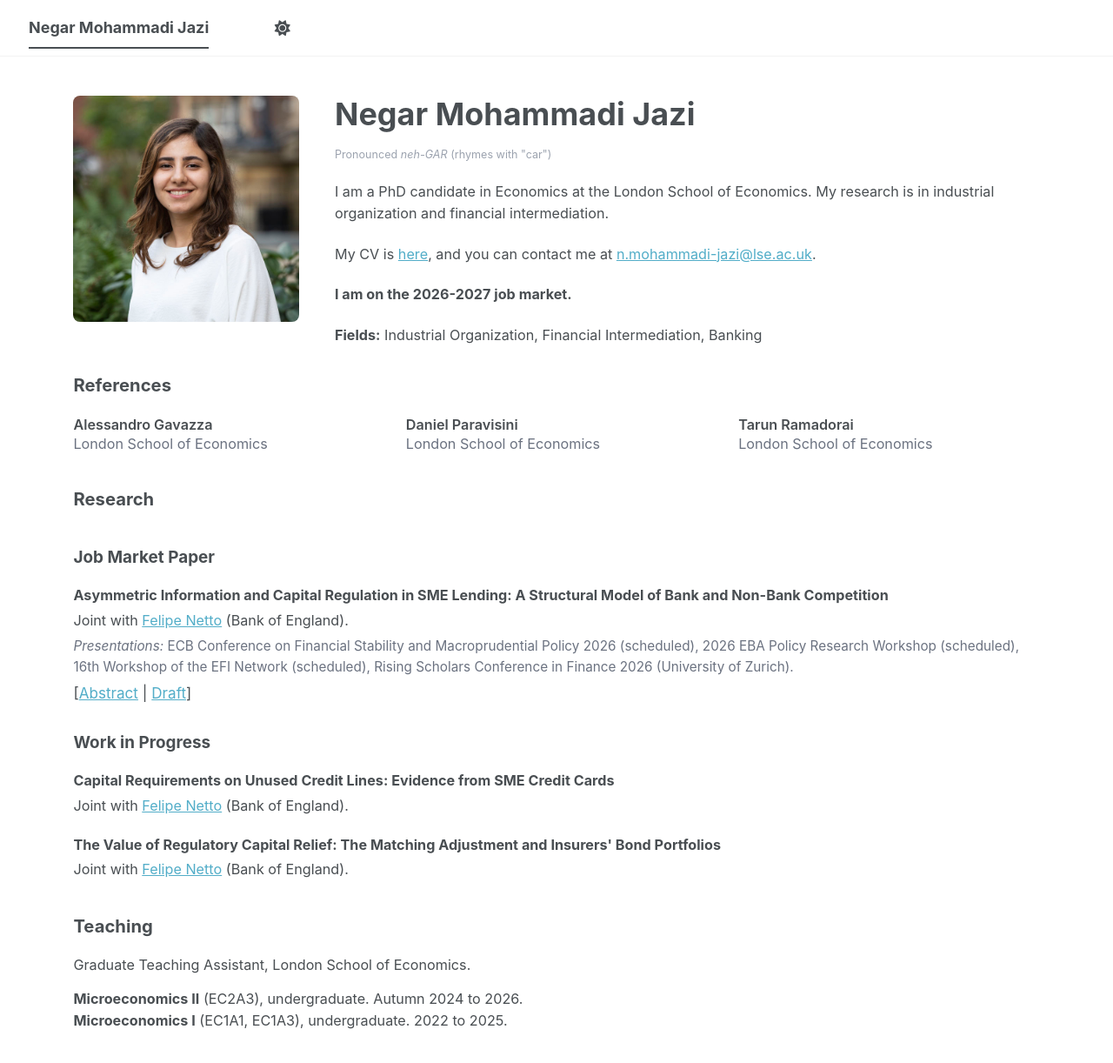
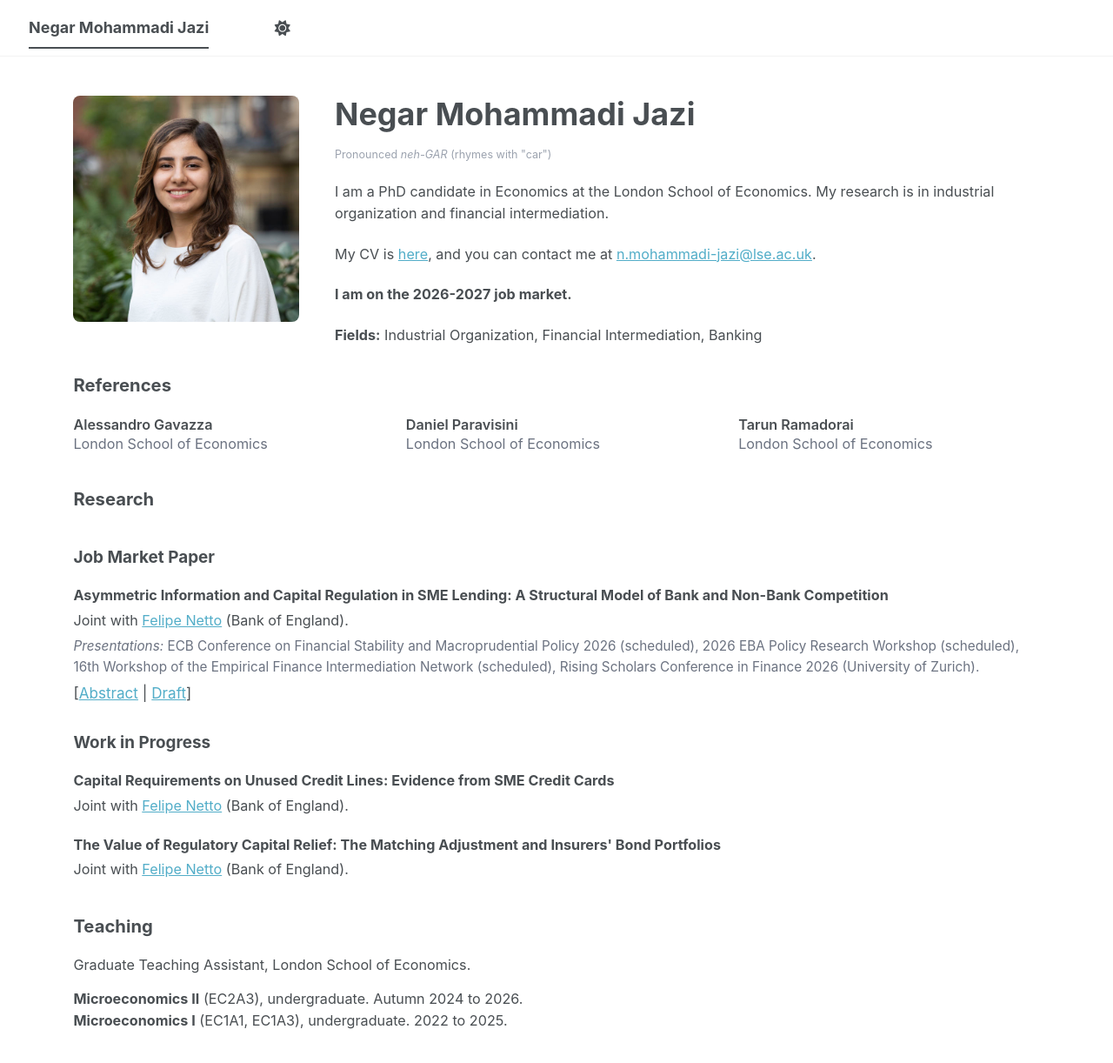
Before and after one commit to NegarMJazi/NegarMJazi.github.io, a Jekyll site: the page built from _pages/about.md, in a window 1280 px wide and 1281 px high. Shown: the top 1222 px of the window at 87% size. Built offline with Jekyll 4.4.1, drawn with Linux system fonts in a browser that asks for light colours; a script bundle is joined from its source files by our own code; library files that are not in the unit come from our copies.

Commit message:
Spell out EFI network name in JMP presentations

```diff
--- a/_pages/about.md
+++ b/_pages/about.md
@@ -48,7 +48,7 @@
   <div class="paper-entry">
     <h3>Asymmetric Information and Capital Regulation in SME Lending: A Structural Model of Bank and Non-Bank Competition</h3>
     <div class="paper-meta">Joint with <a href="https://felipesnetto.github.io/index.html">Felipe Netto</a> (Bank of England).</div>
-    <div class="paper-meta" style="font-size:0.85rem;color:#6b7280;"><em>Presentations:</em> ECB Conference on Financial Stability and Macroprudential Policy 2026 (scheduled), 2026 EBA Policy Research Workshop (scheduled), 16th Workshop of the EFI Network (scheduled), Rising Scholars Conference in Finance 2026 (University of Zurich).</div>
+    <div class="paper-meta" style="font-size:0.85rem;color:#6b7280;"><em>Presentations:</em> ECB Conference on Financial Stability and Macroprudential Policy 2026 (scheduled), 2026 EBA Policy Research Workshop (scheduled), 16th Workshop of the Empirical Finance Intermediation Network (scheduled), Rising Scholars Conference in Finance 2026 (University of Zurich).</div>
     <input type="checkbox" id="abs-jmp" class="abs-toggle" hidden>
     <span class="paper-links">[<label for="abs-jmp" class="abs-link">Abstract</label> | <a href="https://drive.google.com/file/d/1vxy4ZTkesZdEDKTO40_AnNr0mES3iaId/view?usp=sharing" target="_blank">Draft</a>]</span>
     <div class="abstract"><p>We study how competition between banks and non-banks in UK unsecured SME lending is shaped by bank-only risk-based capital requirements, differences in screening abilities, and their interaction. Combining confidential loan-level data with hand-collected data on lenders' screening channels, we document that banks screen loans either automatically or through relationship managers, while non-banks screen only automatically. Motivated by this pattern, we estimate a structural model of lending and find that non-banks assess risk more precisely when both lenders screen automatically, but banks become more precise once they switch to human screening. In counterfactuals, tighter capital requirements raise bank rates less under human screening, where more precise screening lets banks retain safer, less capital-intensive borrowers. Moreover, fully automating banks' screening expands access to credit, but the loss of precision raises banks' default rates.</p></div>
```
